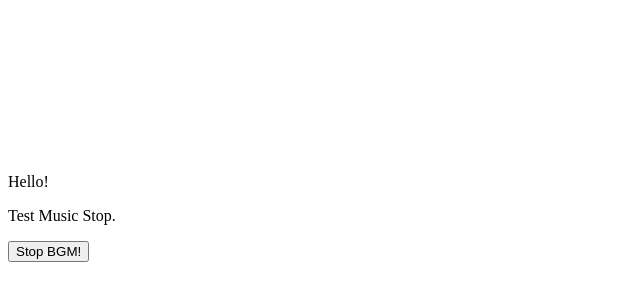
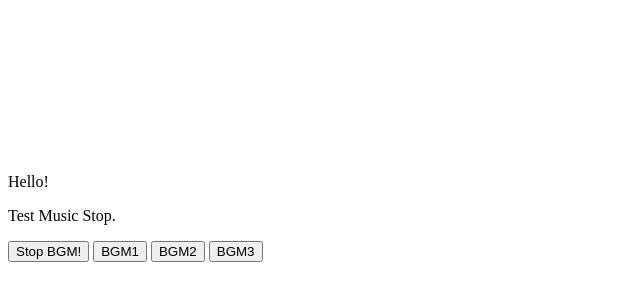
Before and after one commit to ZhangJiangBrainHole/fc-circus, a plain HTML site: page index.html in a window 1280 px wide. Shown: the part 5-306 px from the top of the page, without its empty margins (0-640 px from the left). Drawn offline with Linux system fonts and the light colour scheme.

Commit message:
switch multiple BGMs
now can switch multiple BGMs

```diff
--- a/index.html
+++ b/index.html
@@ -23,6 +23,31 @@
             }
         }
 
+		function changeBGM(cnt) {
+            var varBGM = document.getElementById("BGM");
+            varBGM.pause();
+            switch (cnt) {
+                case 1:
+                    varBGM.innerHTML =
+                            '<source src = "resource/sounds/BGM-L0a3.mp3" type = "audio/mpeg">' +
+                            ' ' +
+                            '<source src = "resource/sounds/BGM-L0a3.mav" type = "audio/wav">';
+                    break;
+                case 2:
+                    varBGM.innerHTML =
+                            '<source src = "resource/sounds/BGM-L1a2.mp3" type = "audio/mpeg">' +
+                            ' ' +
+                            '<source src = "resource/sounds/BGM-L1a2.wav" type = "audio/wav">';
+                    break;
+                case 3:
+                    varBGM.innerHTML =
+                            '<source src = "resource/sounds/BGM-L5.mp3" type = "audio/mpeg">' +
+                            ' ' +
+                            '<source src = "resource/sounds/BGM-L5.wav" type = "audio/wav">';
+                    break;
+            }
+            varBGM.load();
+        }
     </script>
 
 </head>
@@ -31,9 +56,14 @@
   <script src="js/game.js"></script>
   <p>Hello!</p>
 
-  <audio loop="loop" autoplay="autoplay" id = "BGM">
+  <audio loop = "loop" autoplay = "autoplay" id = "BGM">
       <source src = "resource/sounds/BGM-L0a3.mp3" type = "audio/mpeg">
       <source src = "resource/sounds/BGM-L0a3.mav" type = "audio/wav">
+  </audio>
+
+  <audio preload = "preload" id = "deathMusic">
+      <source src = "resource/sounds/deathMusic.mp3" type = "audio/mpeg">
+      <source src = "resource/sounds/deathMusic.wav" type = "audio/wav">
   </audio>
 
   <p>
@@ -42,5 +72,9 @@
 
   <button type = "button" id = "buttonBGM" value = "Stop BGM!" onclick = "clickBGM(this)">Stop BGM!</button>
 
+  <button type = "button" value = "BGM1" onclick = "changeBGM(1)">BGM1</button>
+  <button type = "button" value = "BGM2" onclick = "changeBGM(2)">BGM2</button>
+  <button type = "button" value = "BGM3" onclick = "changeBGM(3)">BGM3</button>
+
 </body>
 </html>
```
